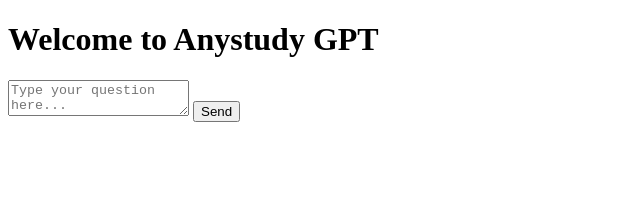
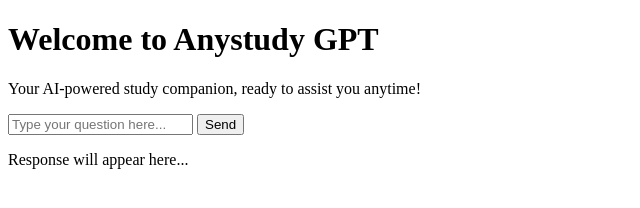
Before and after one commit to Manaccan/AnystudyGPT, a plain HTML site: page index.html in a window 1280 px wide. Shown: the whole page, without its empty margins (0-640 px from the left). Drawn offline with Linux system fonts and the light colour scheme.

Commit message:
Update index.html

```diff
--- a/index.html
+++ b/index.html
@@ -1,3 +1,4 @@
+
 <!DOCTYPE html>
 <html lang="en">
 <head>
@@ -7,10 +8,21 @@
     <link rel="stylesheet" href="style.css">
 </head>
 <body>
-    <h1>Welcome to Anystudy GPT</h1>
-    <textarea id="userInput" placeholder="Type your question here..."></textarea>
-    <button onclick="sendMessage()">Send</button>
-    <div id="response"></div>
+    <header>
+        <h1>Welcome to Anystudy GPT</h1>
+        <p>Your AI-powered study companion, ready to assist you anytime!</p>
+    </header>
+
+    <div class="container">
+        <div class="panel question">
+            <input type="text" id="user-input" placeholder="Type your question here...">
+            <button onclick="sendMessage()">Send</button>
+        </div>
+        <div class="panel response" id="response-panel">
+            <p>Response will appear here...</p>
+        </div>
+    </div>
+
     <script src="script.js"></script>
 </body>
 </html>
```
